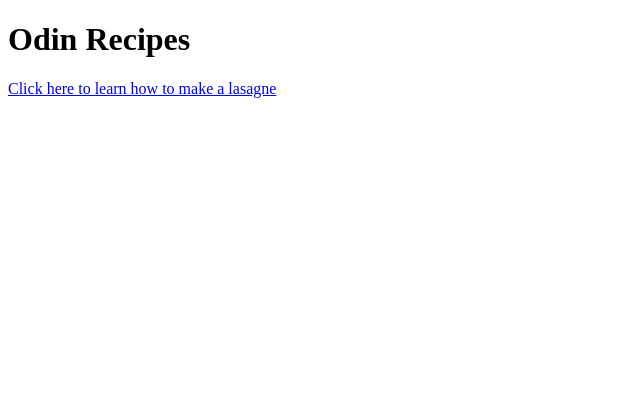
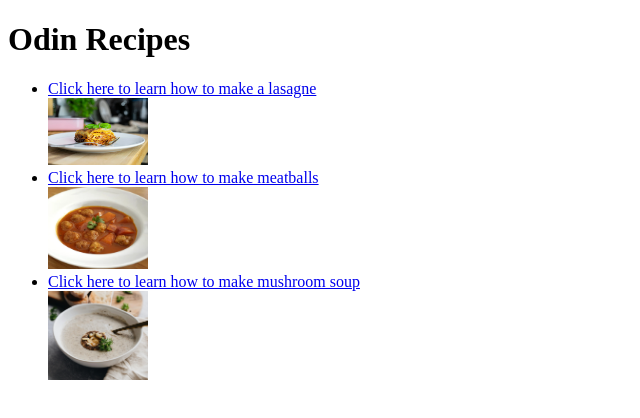
Before and after one commit to Braxxian/odin-recipies, a plain HTML site: page index.html in a window 1280 px wide. Shown: the whole page, without its empty margins (0-640 px from the left). Drawn offline with Linux system fonts and the light colour scheme.

Commit message:
finish adding links to all recipes

```diff
--- a/index.html
+++ b/index.html
@@ -4,14 +4,28 @@
 <head>
   <meta charset="UTF-8">
   <meta name="viewport" content="width=device-width, initial-scale=1.0">
-  <title>Recipe for Lasagne</title>
+  <title>Odin Recipes</title>
 </head>
 
 <body>
   <h1>Odin Recipes</h1>
-  <a href="./recipes/lasagne.html" target="_blank" rel="noreferrer" alt="link to a recipe for lasagne">Click here to
-    learn how to make a lasagne</a>
 
+  <ul>
+    <li><a href="./recipes/lasagne.html" target="_blank" rel="noreferrer" alt="link to a recipe for lasagne">Click here
+        to
+        learn how to make a lasagne</a></li>
+    <img src="./images/lasagne.webp" width="100">
+
+    <li><a href="./recipes/meatballs.html" target="_blank" rel="noreferrer" alt="link to a recipe for meatballs">Click
+        here to
+        learn how to make meatballs</a></li>
+    <img src="./images/meatballs.webp" width="100">
+
+    <li><a href="./recipes/soup.html" target="_blank" rel="noreferrer" alt="link to a recipe for mushroom soup">Click
+        here to
+        learn how to make mushroom soup</a></li>
+    <img src="./images/mushroom-soup.webp" width="100">
+  </ul>
 
 
 </body>
```
